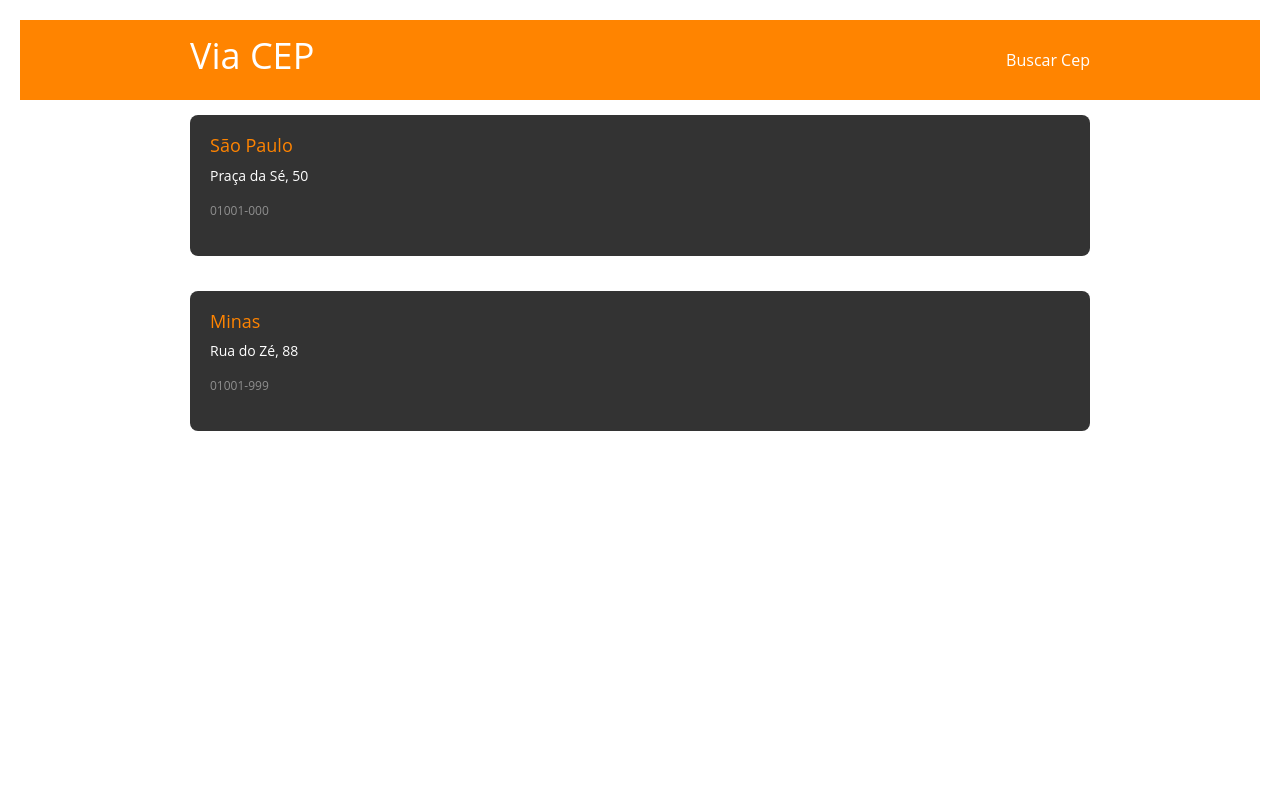
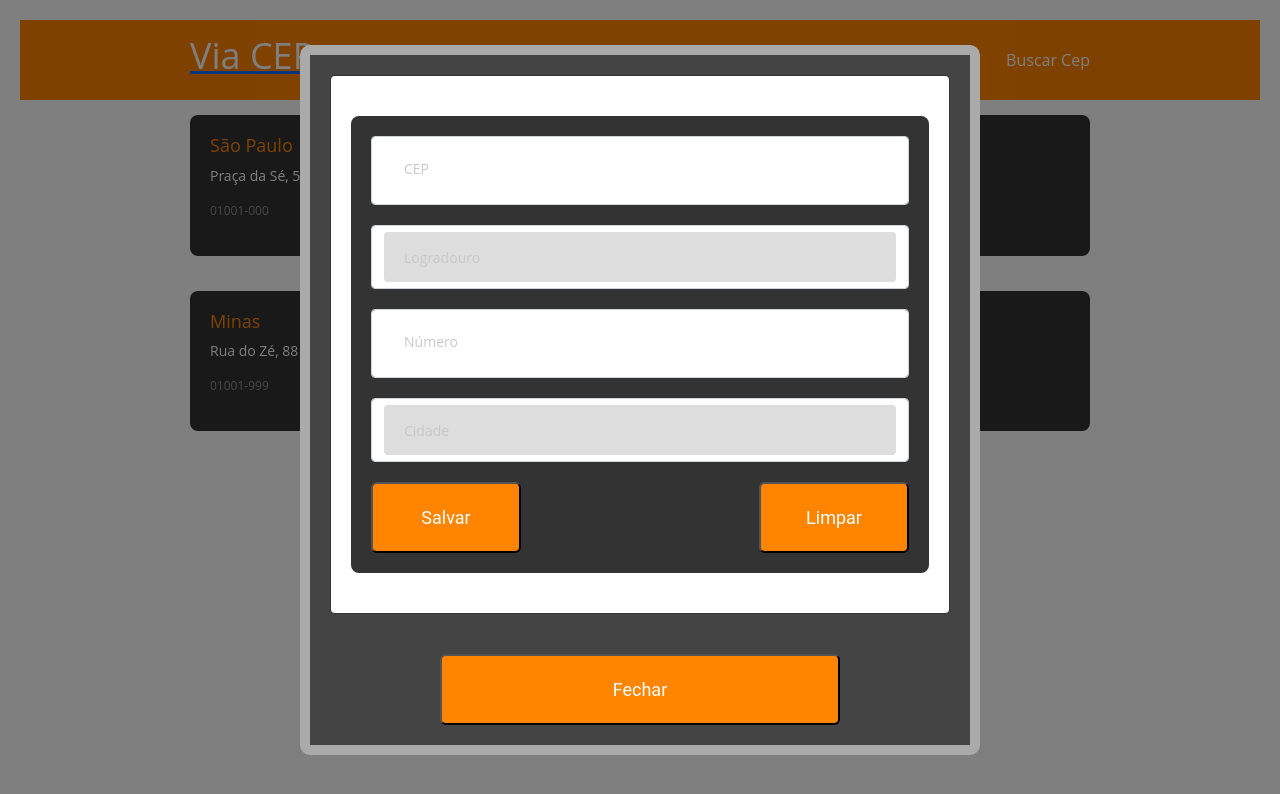
Before and after one commit to Deividwb/ViaCep-ReduxToolKit, a React (Create React App) app: page /cep in a window 1280 px wide. Shown: the top 794 px of the page. Built offline with nearby package versions, Linux system fonts and the light colour scheme.

Commit message:
Alter Css

```diff
--- a/src/App.js
+++ b/src/App.js
@@ -1,12 +1,12 @@
 import NavBar from "./components/NavBar";
 import Router from "./Router";
-import 'bootstrap/dist/css/bootstrap.css';
+import "bootstrap/dist/css/bootstrap.css";
 
 function App() {
   return (
     <>
-    <NavBar/>
-    <Router/>
+      <NavBar />
+      <Router />
     </>
   );
 }
--- a/src/components/NavBar/index.js
+++ b/src/components/NavBar/index.js
@@ -1,11 +1,24 @@
+import React, { useState } from "react";
 import "./styles.css";
+import ListCep, { handleBtnOpenClick } from "../../pages/ListCep";
 
 const NavBar = () => {
+  const [isContainerOpen, setContainerIsOpen] = useState(false);
+
+  function alertOn() {
+    handleBtnOpenClick();
+    // alert("Dentro Nav ");
+  }
+
   return (
     <header class="nav-container">
       <nav class="nav-main">
-        <h1>Via CEP</h1>
-        <div class="contact-link">Buscar Cep</div>
+        <a href="/cep">
+          <h1> Via CEP</h1>
+        </a>
+        <div class="contact-link">
+          <a onClick={alertOn}>Buscar Cep</a>
+        </div>
       </nav>
     </header>
   );
--- a/src/components/NavBar/styles.css
+++ b/src/components/NavBar/styles.css
@@ -19,9 +19,11 @@
 .nav-main h1 {
   color: #fff;
   font-size: 36px;
+  text-decoration: none;
 }
 
 .contact-link {
   color: #fff;
   cursor: pointer;
+  text-decoration: none;
 }
--- a/src/index.css
+++ b/src/index.css
@@ -1,6 +1,9 @@
+:root {
+  --background-color: #444;
+}
 
-*{
-  font-family: 'Open Sans', sans-serif;
+* {
+  font-family: "Open Sans", sans-serif;
   box-sizing: border-box;
   padding: 0;
   margin: 0;
@@ -8,5 +11,4 @@
 
 body {
   padding: 20px;
-
 }
--- a/src/pages/ListCep/index.js
+++ b/src/pages/ListCep/index.js
@@ -3,18 +3,14 @@ import "./styles.css";
 import { cepMock } from "../../Mock";
 import { useState } from "react";
 import ModalCep from "../ModalCep";
-import ModalController from "../../controllers/modal-controller";
+import NavBar from "../../components/NavBar";
 
 const ListCep = () => {
-  const [isContainerOpen, setContainerIsOpen] = useState(false);
+  const [isContainerOpen, setContainerIsOpen] = useState(true);
 
   function handleBtnCloseClick() {
     setContainerIsOpen(false);
   }
-
-  const handleBtnOpenClick = () => {
-    setContainerIsOpen(true);
-  };
 
   return (
     <>
@@ -27,10 +23,13 @@ const ListCep = () => {
           </div>
         </section>
       ))}
-
       <ModalCep isActive={isContainerOpen} />
     </>
   );
 };
 
+export const handleBtnOpenClick = () => {
+  alert("Ok;)");
+};
+
 export default ListCep;
--- a/src/pages/ModalCep/index.js
+++ b/src/pages/ModalCep/index.js
@@ -59,11 +59,15 @@ export default function ModalCep({ isActive }) {
                     disabled
                   />
                 </div>
-                <div class="btn-container">
-                  <button name="btnSave" class="btn btn-left" type="submit">
+                <div className="btn-container ">
+                  <button
+                    name="btnSave"
+                    className=" effect effect-2 "
+                    type="submit"
+                  >
                     Salvar
                   </button>
-                  <button name="btnClear" class="btn btn-right">
+                  <button name="btnClear" className="effect effect-2">
                     Limpar
                   </button>
                 </div>
@@ -71,9 +75,10 @@ export default function ModalCep({ isActive }) {
             </div>
           </section>
         </div>
+
         <button
           id="modal-contact-close"
-          class="btn "
+          className="size-button effect effect-2"
           onClick={"handleBtnCloseClick"}
         >
           Fechar
--- a/src/pages/ModalCep/styles.css
+++ b/src/pages/ModalCep/styles.css
@@ -22,7 +22,7 @@
 .modal-box {
   width: 100%;
   max-width: 680px;
-  background-color: #444;
+  background-color: var(--background-color);
   padding: 20px;
   border-radius: 10px;
   border: 10px solid #aaa;
@@ -46,7 +46,7 @@
 .btn {
   width: 250px;
   height: 50px;
-  background-color: #ff8400;
+  background-color: #ff8400 !important;
   border: 0;
   border-radius: 4px;
   color: #fff;
@@ -62,3 +62,53 @@
   margin-right: 10px;
   padding: 0 20px;
 }
+
+.effect {
+  text-align: center;
+  display: inline-block;
+  position: relative;
+  text-decoration: none;
+  color: #fff;
+  text-transform: capitalize;
+  background-color: #ff8400;
+  font-family: "Roboto", sans-serif;
+  /* put your font-family */
+  font-size: 18px;
+  padding: 20px 0px;
+  width: 150px;
+  border-radius: 6px;
+  overflow: hidden;
+}
+
+/* effect-2 styles */
+.effect.effect-2 {
+  transition: all 0.2s linear 0s;
+}
+.effect.effect-2:before {
+  content: "\f0a4";
+  font-family: FontAwesome;
+  font-size: 15px;
+  display: flex;
+  align-items: center;
+  justify-content: center;
+  position: absolute;
+  top: 0;
+  right: -30px;
+  width: 30px;
+  height: 100%;
+  background-color: rgba(255, 255, 255, 0.3);
+  border-radius: 0px 6px 6px 0px;
+  transition: all 0.2s linear 0s;
+  text-align: center;
+}
+.effect.effect-2:hover {
+  text-indent: -30px;
+}
+.effect.effect-2:hover:before {
+  right: 0;
+  text-indent: 0px;
+}
+
+.size-button {
+  width: 400px;
+}
```
Lines whose indentation alone changed are shown as unchanged.
